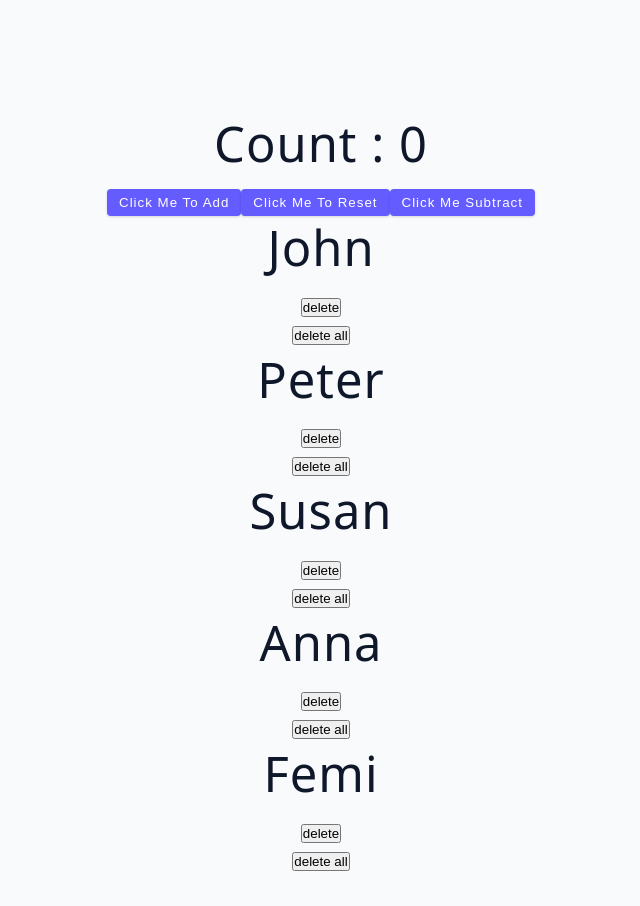
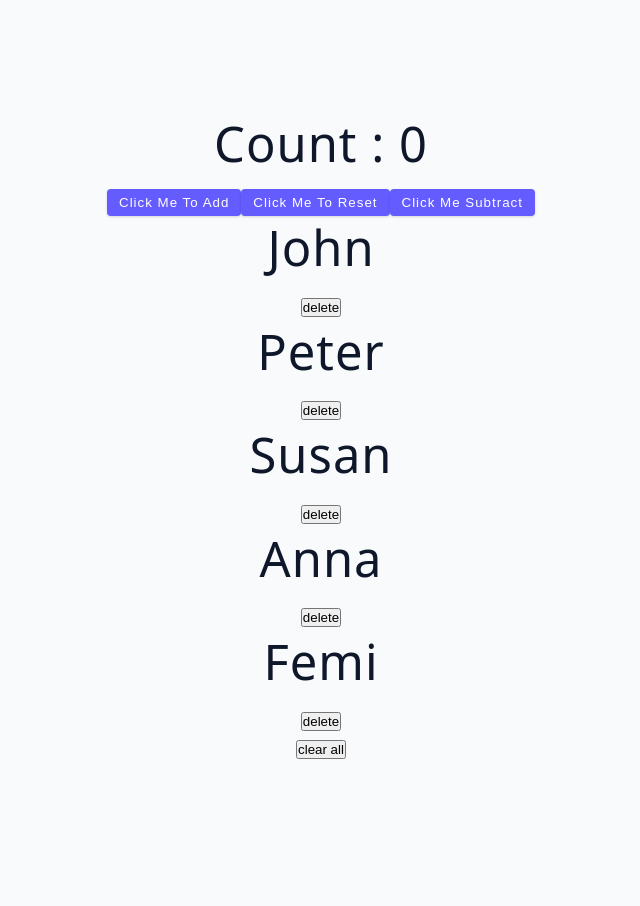
Before and after one commit to Codekazuki/vite, a React (Vite) app: page / in a window 1280 px wide. Shown: the whole page, without its empty margins (319-959 px from the left). After the commit the page ends 800 px from the top, so only its background shows below. Built offline with nearby package versions, Linux system fonts and the light colour scheme.

Commit message:
clear and delete optimised

```diff
--- a/src/Mpa.jsx
+++ b/src/Mpa.jsx
@@ -2,7 +2,11 @@ import { useState } from "react";
 import { data } from "./data";
 const Mpa = () => {
   const [name, setName] = useState(data);
-  const handleDelete = () => {};
+  const handleDelete = (id) => {
+    console.log(id);
+    const newPeople = name.filter((person) => person.id !== id);
+    setName(newPeople);
+  };
   const handleDeleteAll = () => {
     setName([]);
   };
@@ -14,12 +18,12 @@ const Mpa = () => {
           <>
             <div key={id}>
               <h1>{name}</h1>
-              <button onClick={handleDelete}>delete</button>
+              <button onClick={() => handleDelete(id)}>delete</button>
             </div>
-            <button onClick={handleDeleteAll}>delete all</button>
           </>
         );
       })}
+      <button onClick={handleDeleteAll}>clear all</button>
     </div>
   );
 };
```
